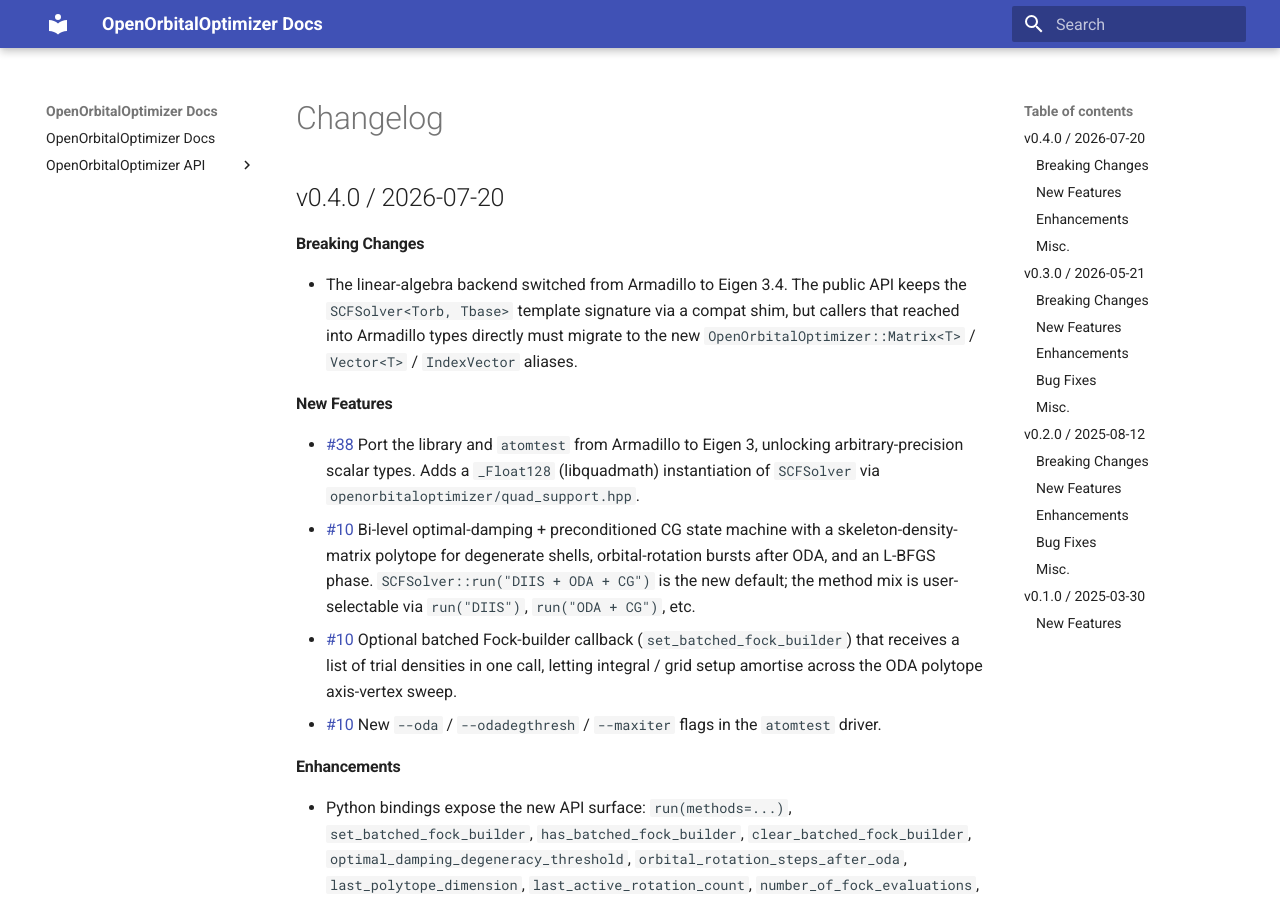
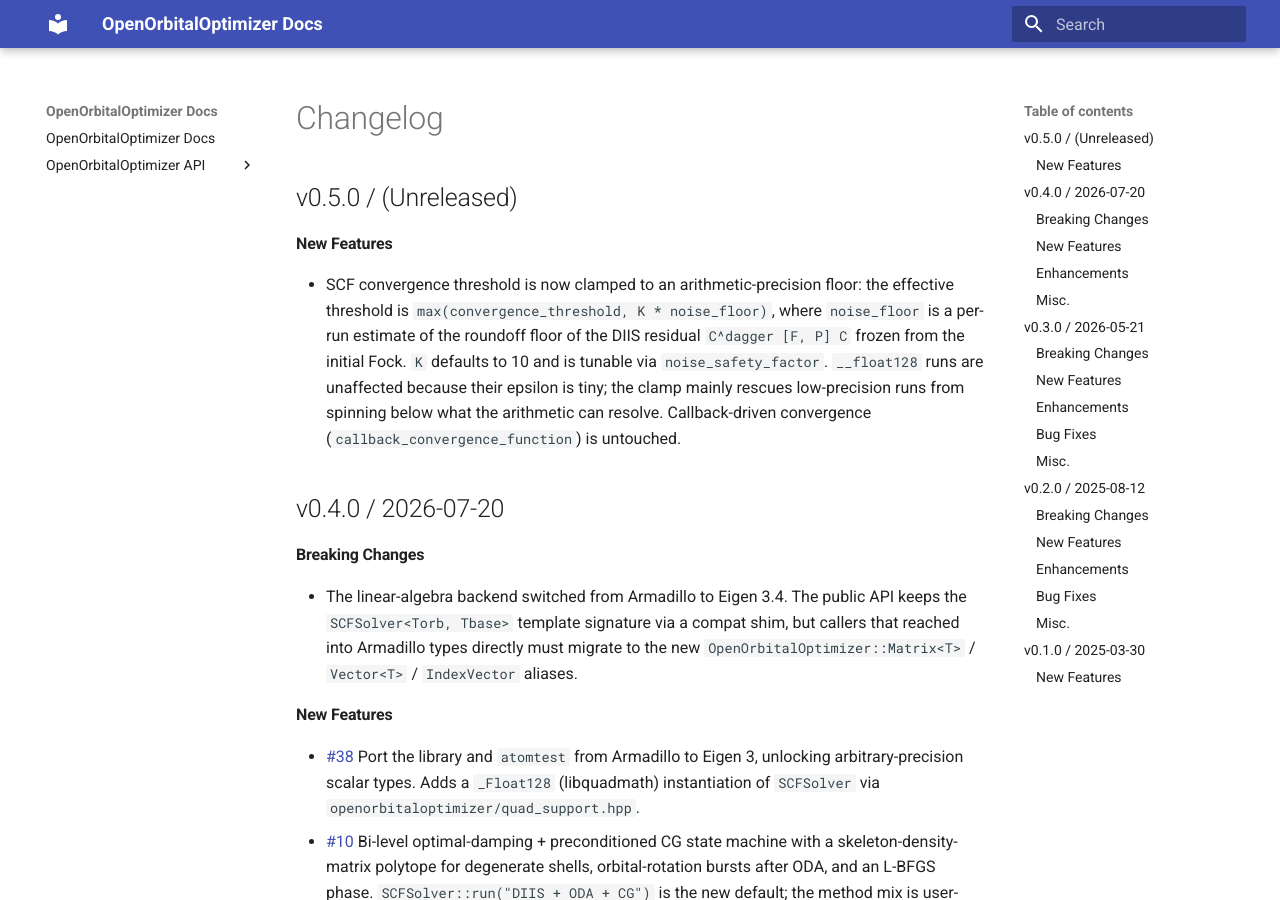
Before and after one commit to susilehtola/OpenOrbitalOptimizer, an MkDocs documentation site: the page built from docs/changelog.md, in a window 1280 px wide and 900 px high. Built offline with MkDocs 1.6.1 and Material for MkDocs 9.7.7, drawn with Linux system fonts in a browser that asks for light colours.

Commit message:
add v0.5.0 changelog entry for the noise-floor clamp

```diff
--- a/docs/changelog.md
+++ b/docs/changelog.md
@@ -13,6 +13,21 @@
 
 #### Misc.
 -->
+
+
+## v0.5.0 / (Unreleased)
+
+#### New Features
+* SCF convergence threshold is now clamped to an arithmetic-precision
+  floor: the effective threshold is
+  `max(convergence_threshold, K * noise_floor)`, where `noise_floor`
+  is a per-run estimate of the roundoff floor of the DIIS residual
+  `C^dagger [F, P] C` frozen from the initial Fock. `K` defaults to
+  10 and is tunable via `noise_safety_factor`. `__float128` runs are
+  unaffected because their epsilon is tiny; the clamp mainly rescues
+  low-precision runs from spinning below what the arithmetic can
+  resolve. Callback-driven convergence
+  (`callback_convergence_function`) is untouched.
 
 
 ## v0.4.0 / 2026-07-20
```
